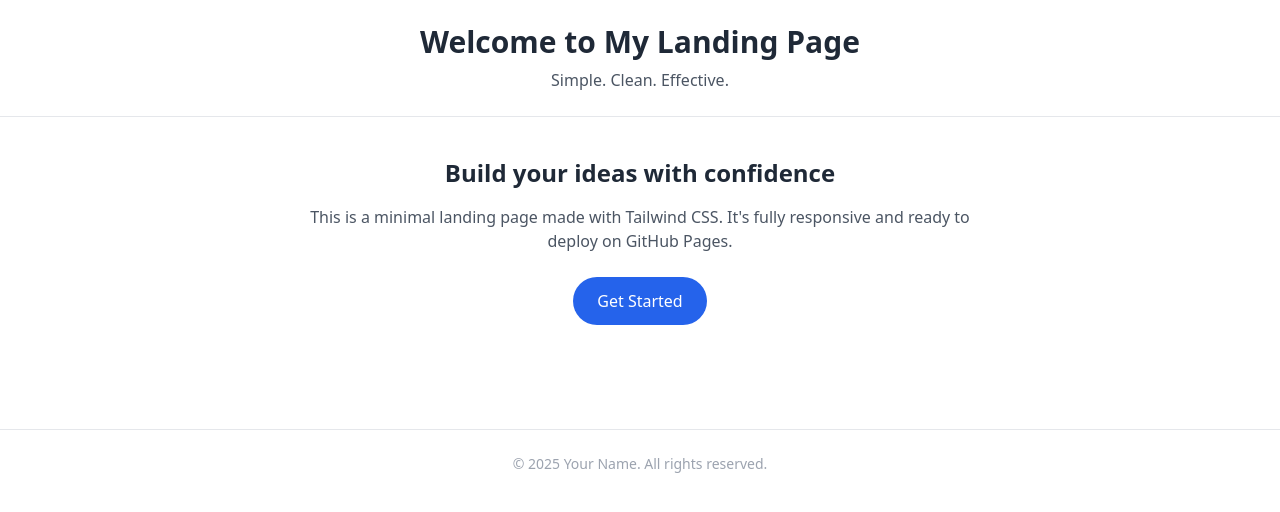
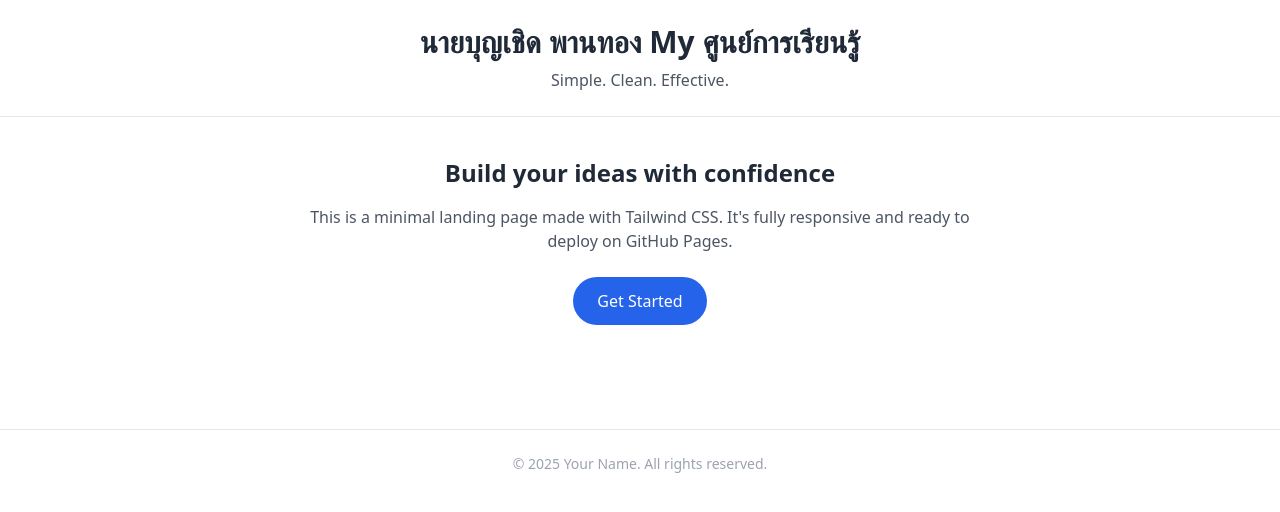
Before and after one commit to boonshirt/boonchird-lendingpage, a plain HTML site: page index.html in a window 1280 px wide. Drawn offline with nearby package versions, Linux system fonts and the light colour scheme.

Commit message:
Update index.html

```diff
--- a/index.html
+++ b/index.html
@@ -8,7 +8,7 @@
 </head>
 <body class="bg-white text-gray-800 font-sans">
   <header class="p-6 text-center border-b">
-    <h1 class="text-3xl font-bold">Welcome to My Landing Page</h1>
+    <h1 class="text-3xl font-bold">นายบุญเชิด พานทอง My ศูนย์การเรียนรู้</h1>
     <p class="mt-2 text-gray-600">Simple. Clean. Effective.</p>
   </header>
 
```
